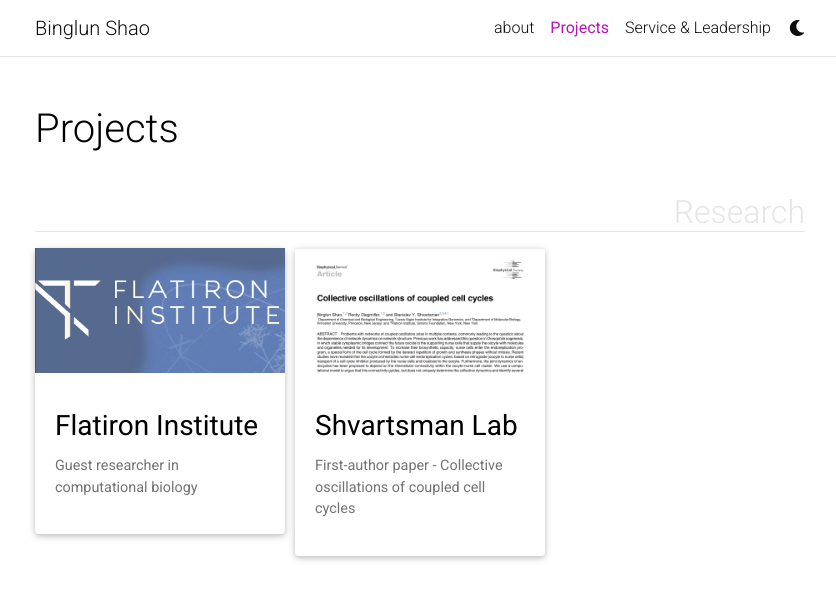
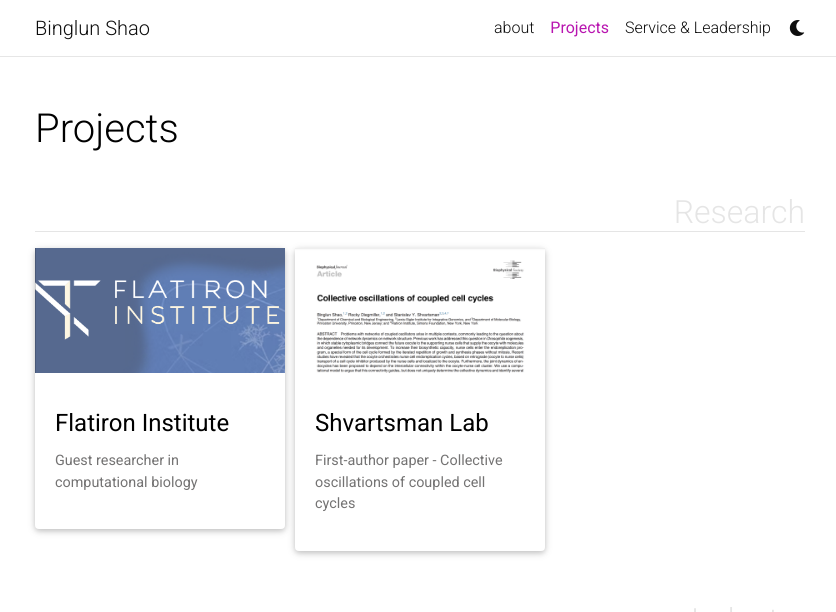
Before and after one commit to bingluna/bingluna.github.io, a Jekyll site: the page built from _pages/projects.md, in a window 1280 px wide and 1204 px high. Shown: the top 612 px of the window, without its empty margins (220-1056 px from the left). Built offline with Jekyll 4.4.1, drawn with Linux system fonts in a browser that asks for light colours; full-size pictures stand in for the smaller copies a plugin makes; comment, search, counter and statistics services are not loaded; a style sheet for code colours, icons or effects is not loaded.

Commit message:
further decrease font size

```diff
--- a/_bibliography/papers.bib
+++ b/_bibliography/papers.bib
@@ -31,7 +31,7 @@
 @article{shao2022thesis,
   title = {Deep Learning for 3D Instance Segmentation of Densely Packed, Irregularly Shaped Nuclei},
   author = {Binglun Shao},
-  journal = {Princeton University Senior Thesis},
+  journal = {Senior Thesis, Princeton University},
   year = {2022},
   month = {may},
   selected = {true},
--- a/_includes/projects.html
+++ b/_includes/projects.html
@@ -13,7 +13,7 @@
           alt="project thumbnail" -%}
         {%- endif %}
         <div class="card-body">
-          <h3 class="card-title">{{ project.title }}</h3>
+          <h4 class="card-title">{{ project.title }}</h4>
           <p class="card-text">{{ project.description }}</p>
           <div class="row ml-1 mr-1 p-0">
             {%- if project.github -%}
```
